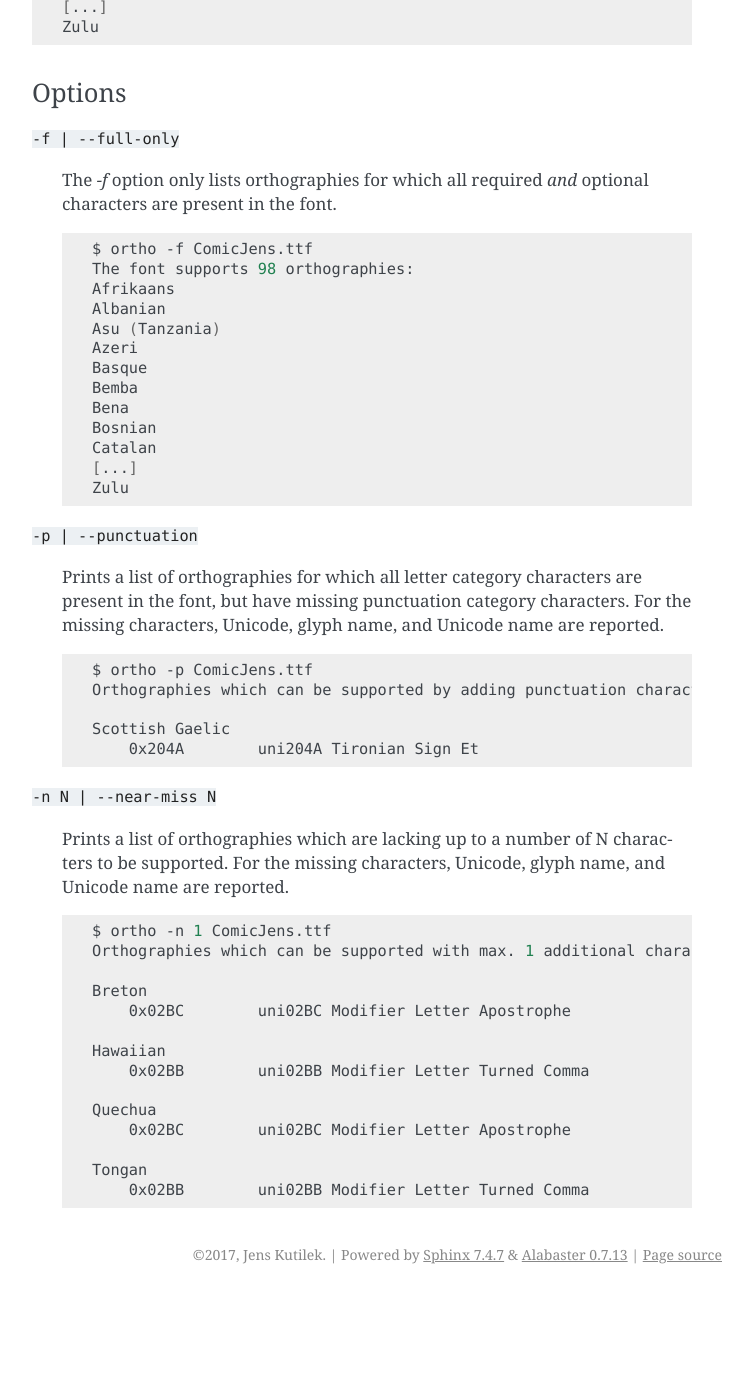
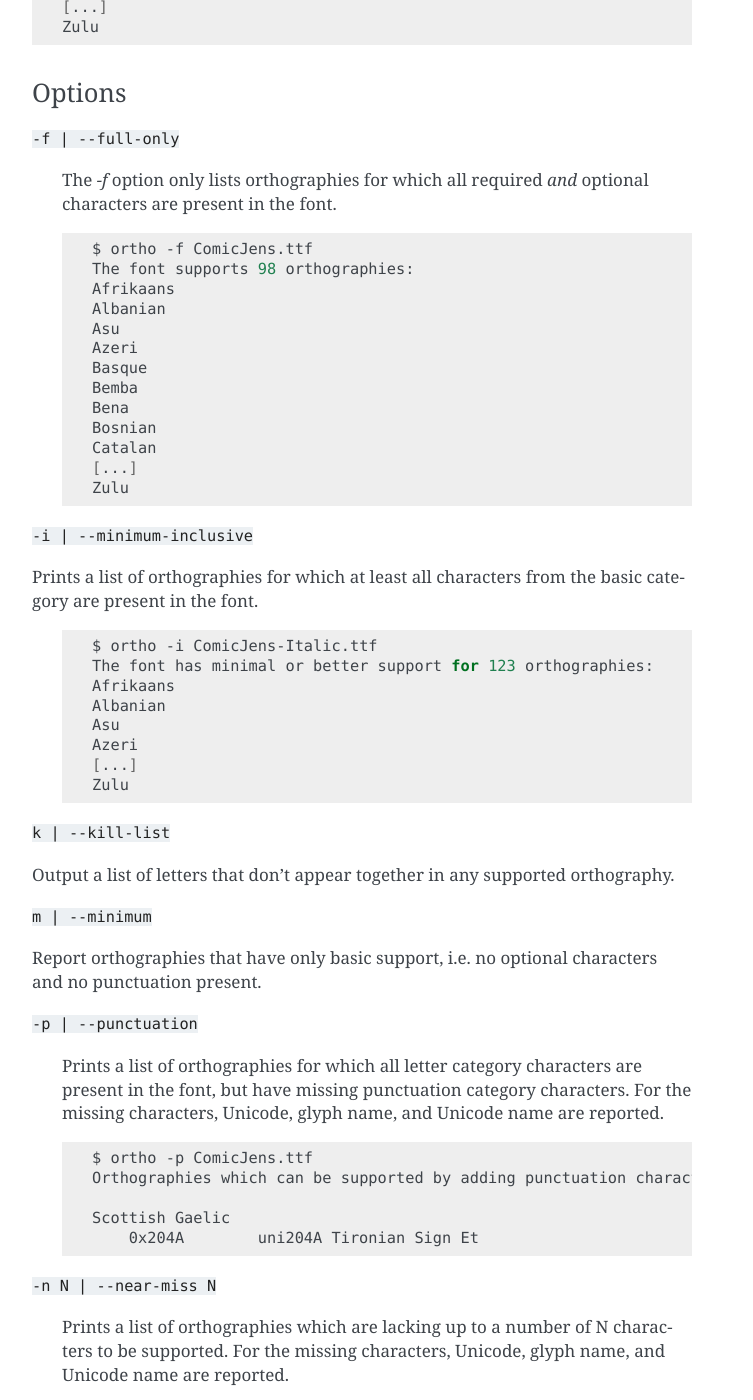
Before and after one commit to jenskutilek/jkUnicode, a Sphinx documentation site: the page built from doc/scripts.rst, in a window 1280 px wide and 1400 px high, scrolled down 641 px. Shown: the whole window, without its empty margins (388-1141 px from the left). Built offline with Sphinx 7.4.7, drawn with Linux system fonts in a browser that asks for light colours; before the commit the page ends 1935 px from its top, so only the background shows below that; some of the changed text lies outside the part shown.

Commit message:
Update docs

```diff
--- a/doc/conf.py
+++ b/doc/conf.py
@@ -51,7 +51,7 @@
 
 # General information about the project.
 project = u'jkUnicode'
-copyright = u'2017, Jens Kutilek'
+copyright = u'2016, Jens Kutilek'
 author = u'Jens Kutilek'
 
 # The version info for the project you're documenting, acts as replacement for
@@ -59,9 +59,9 @@
 # built documents.
 #
 # The short X.Y version.
-version = u'1.6.1'
+version = u'1.8.6'
 # The full version, including alpha/beta/rc tags.
-release = u'1.6.1'
+release = u'1.8.6'
 
 # The language for content autogenerated by Sphinx. Refer to documentation
 # for a list of supported languages.
--- a/doc/scripts.rst
+++ b/doc/scripts.rst
@@ -9,7 +9,7 @@
 Usage
 ~~~~~
 
-``ortho [-h] [-f] [-p] [-n NEAR_MISS] font [font ...]``
+``ortho [-h] [-f] [-i] [-k] [-m] [-p] [-n NEAR_MISS] font [font ...]``
 
 When called without any options, `ortho` will determine the orthographic support of the supplied font(s) by looking at the required characters for each orthography.
 
@@ -19,7 +19,7 @@
    The font supports 104 orthographies:
    Afrikaans
    Albanian
-   Asu (Tanzania)
+   Asu
    Azeri
    Basque
    Bemba
@@ -42,7 +42,7 @@
       The font supports 98 orthographies:
       Afrikaans
       Albanian
-      Asu (Tanzania)
+      Asu
       Azeri
       Basque
       Bemba
@@ -51,6 +51,29 @@
       Catalan
       [...]
       Zulu
+
+``-i | --minimum-inclusive``
+
+Prints a list of orthographies for which at least all characters from the basic category are present in the font.
+
+   .. code-block:: bash
+
+      $ ortho -i ComicJens-Italic.ttf
+      The font has minimal or better support for 123 orthographies:
+      Afrikaans
+      Albanian
+      Asu
+      Azeri
+      [...]
+      Zulu
+
+``k | --kill-list``
+
+Output a list of letters that don’t appear together in any supported orthography.
+
+``m | --minimum``
+
+Report orthographies that have only basic support, i.e. no optional characters and no punctuation present.
 
 ``-p | --punctuation``
 
@@ -84,3 +107,16 @@
 
       Tongan
           0x02BB	uni02BB	Modifier Letter Turned Comma
+
+
+uniinfo
+-------
+
+``uniinfo`` – Show information about Unicode codepoints.
+
+Usage
+~~~~~
+
+``uniinfo [-h] codepoint [codepoint ...]``
+
+Codepoints can be given in decimal (e.g. `7838`), hexadecimal (e.g. `0x1e9e`), or Unicode (`U+1E9E`) notation.
```
Also changed, not shown: 15 other files.
